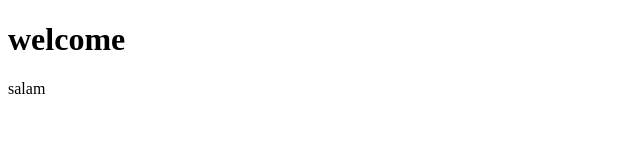
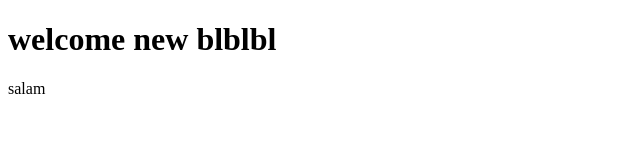
Before and after one commit to Auguustus/Practice-github, a plain HTML site: page index.html in a window 1280 px wide. Shown: the whole page, without its empty margins (0-640 px from the left). Drawn offline with Linux system fonts and the light colour scheme.

Commit message:
p changing

```diff
--- a/index.html
+++ b/index.html
@@ -7,7 +7,7 @@
     <link rel="stylesheet" href="/style.css">
 </head>
 <body>
-    <h1>welcome</h1>
+    <h1>welcome new blblbl</h1>
     <p>salam</p>
 
     <script src="/script.js"></script>
```
